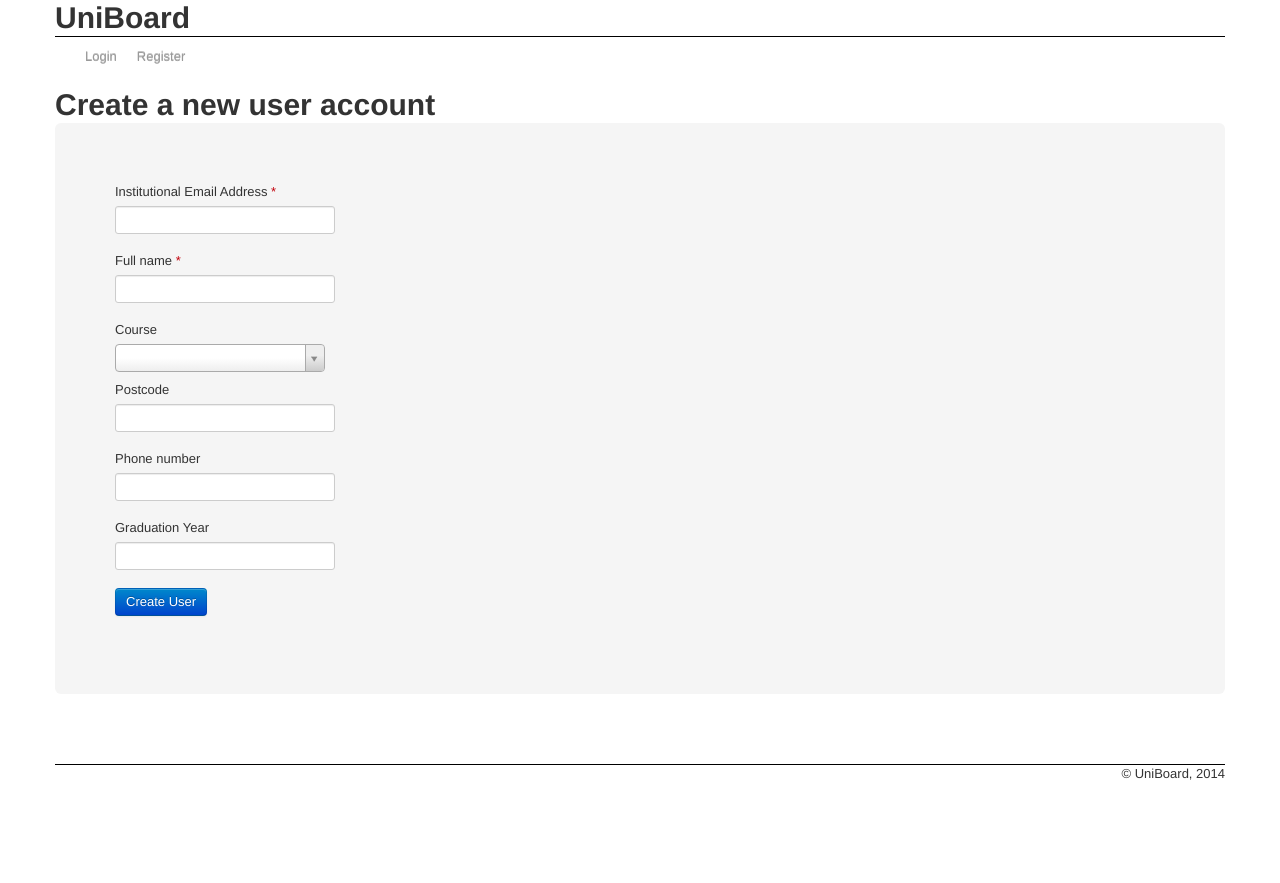
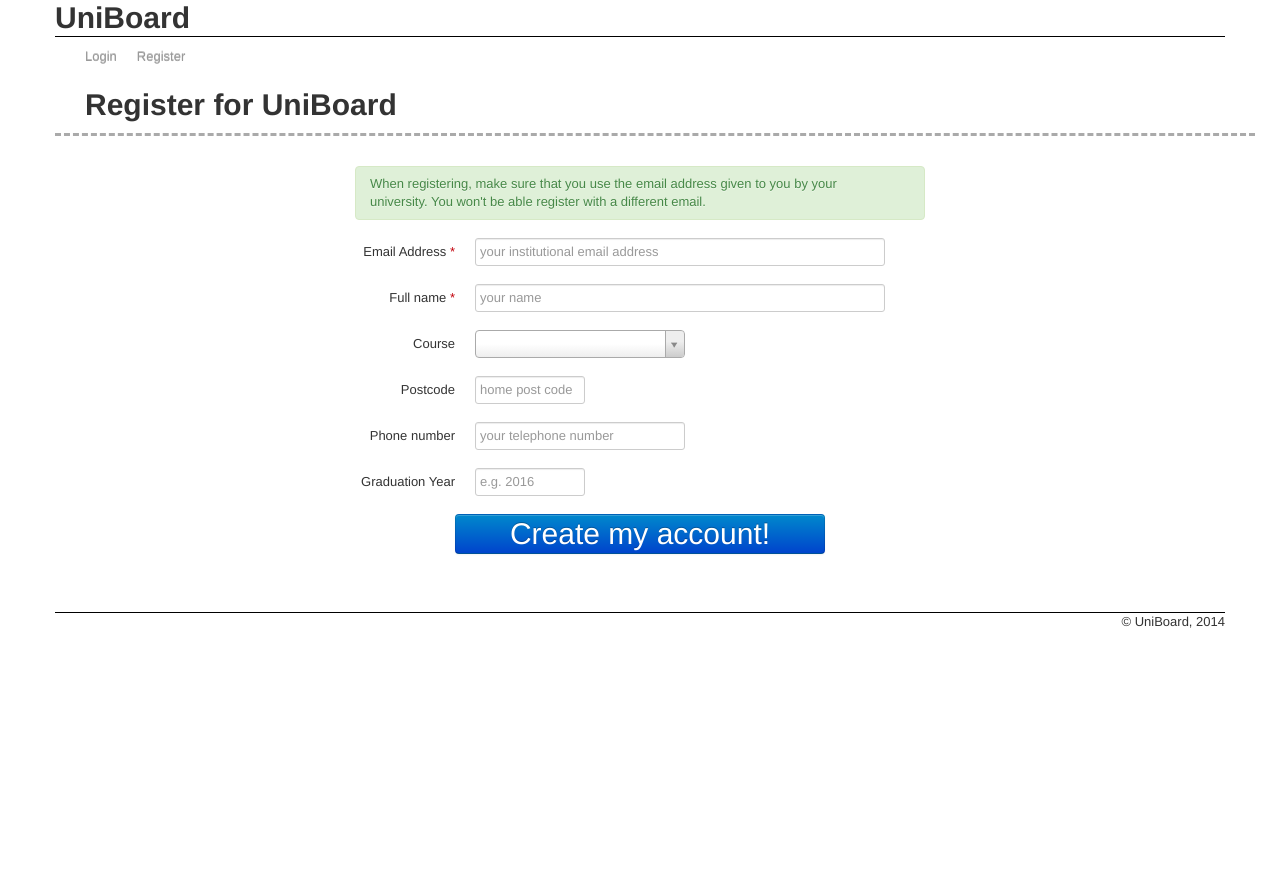
Before and after one commit to CottageLabs/uniboard, a Flask app: page /account/register in a window 1280 px wide. After the commit the page ends 628 px from the top, so only its background shows below. Run offline with Flask 2, Linux system fonts and the light colour scheme; parts of the project's set-up code (start-up, migrations or seed data) failed here and were passed over; some libraries are stand-ins or nearby versions.

Commit message:
add page styling for non-authenticated user pages: login, register, password reset

```diff
--- a/portality/templates/account/register.html
+++ b/portality/templates/account/register.html
@@ -3,30 +3,36 @@
 {% block content %}
 {% from "_formhelpers.html" import render_field %}
 
-<script type="text/javascript">
-</script>
+<div class="row-fluid" style="padding-bottom: 10px; margin-bottom: 30px; padding-left: 30px; border-bottom: 3px dashed #aaaaaa">
+    <div class="span10"><h1>Register for UniBoard</h1></div>
+</div>
 
-<h1>Create a new user account</h1>
-<div class="hero-unit">
-    <div class="row">
-        <div class="span5">
-            <form id="signupform" method="post" action="{{url_for('account.register')}}">
-                {{ render_field(form.email) }}
-                {{ render_field(form.name) }}
-                {{ render_field(form.degree, class="input-large") }}
-                {{ render_field(form.postcode) }}
-                {{ render_field(form.phone) }}
-                {{ render_field(form.graduation) }}
-                <div class="actions">
-                    <input id="signup" type="submit" value="Create User" class="btn btn-primary" />
-                    {#<br /><br /><br /><br /><br /><br /><input id="m" type="text" name="m" />#}
-                </div>
-            </form>
-        </div>
-        <div class="span5">
+<form id="signupform" method="post" action="{{url_for('account.register')}}">
+<div class="row-fluid">
+    <div class="span3">&nbsp;</div>
+    <div class="span6">
+        <div class="alert alert-success">When registering, make sure that you use the email address given to you by your university.  You won't be able register with a different email.</div>
+        <div class="form-horizontal wide">
+            {{ render_field(form.email, style="width: 400px", placeholder="your institutional email address") }}
+            {{ render_field(form.name, style="width: 400px", placeholder="your name") }}
+            {{ render_field(form.degree, class="input-large") }}
+            {{ render_field(form.postcode, style="width: 100px", placeholder="home post code") }}
+            {{ render_field(form.phone, style="width: 200px", placeholder="your telephone number") }}
+            {{ render_field(form.graduation, style="width: 100px", placeholder="e.g. 2016") }}
         </div>
     </div>
 </div>
+
+<div class="row-fluid">
+    <div class="span4">&nbsp;</div>
+    <div class="span4">
+        <button class="btn btn-primary" id="signup" type="submit" style="width: 100%; font-size: 30px; line-height: 30px">
+            Create my account!
+        </button>
+    </div>
+</div>
+
+</form>
 
 {% endblock %}
 
--- a/portality/templates/advert/contact.html
+++ b/portality/templates/advert/contact.html
@@ -8,6 +8,7 @@
     <div class="span10"><h1>Contacting the seller of "{{advert.title}}"</h1></div>
     <div class="span2"><a href="{{url_for('advert.details', ad_id=advert.id)}}" class="btn btn-primary"><i class="icon-white icon-backward"></i> Back to Advert</a></div>
 </div>
+
 <form id="adsubmitform" method="POST" enctype="multipart/form-data" action="">
 <div class="row-fluid">
     <div class="span12 form-horizontal wide">
--- a/portality/view/account.py
+++ b/portality/view/account.py
@@ -256,7 +256,7 @@ def valid_email(self, field):
 
 class RegisterForm(Form):
     name = TextField('Full name', [validators.Required()])
-    email = TextField('Institutional Email Address',
+    email = TextField('Email Address',
     [
         validators.Required(),
         validators.Length(min=3, max=35),
```
Also changed, not shown: portality/templates/account/forgot.html (+22 -16 lines), portality/templates/account/login.html (+25 -24 lines).
